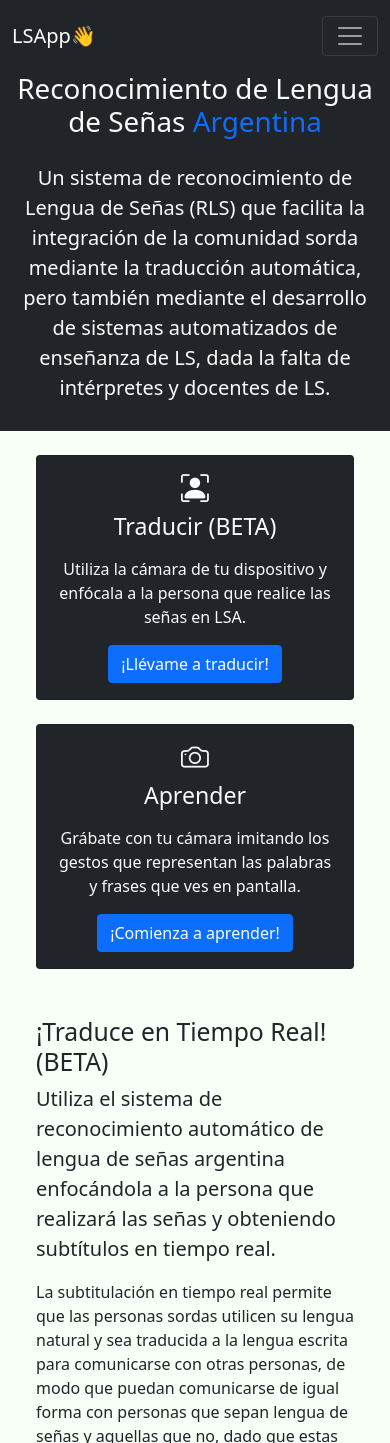
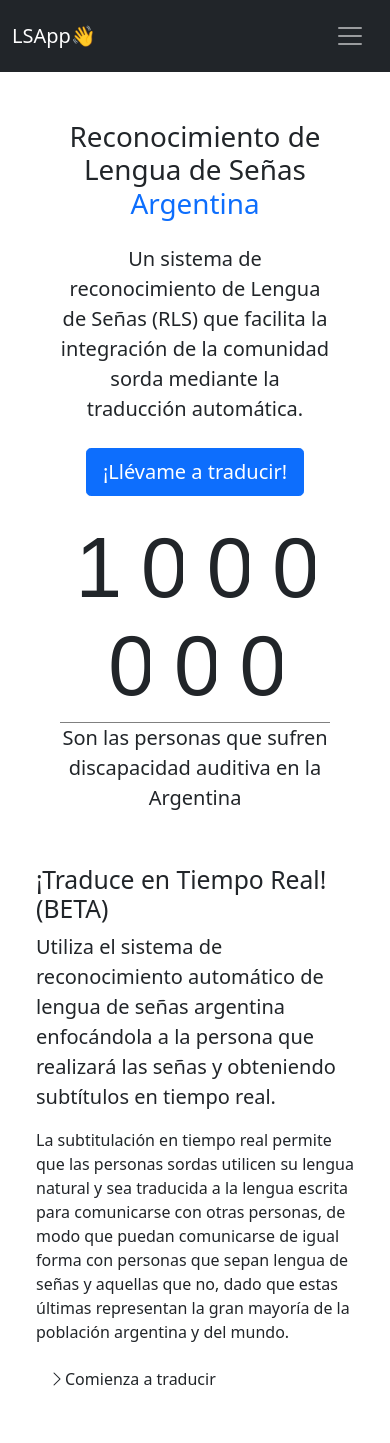
Before and after one commit to midusi/lsapp, a Flask app: template sign-language-app-src/templates/index.html in a window 390 px wide. Shown: the top 1443 px of the page. Run offline with Flask 2, Linux system fonts and the light colour scheme; the template is opened without the code that fills it, so the values that code supplies are empty; parts of the project's set-up code (start-up, migrations or seed data) failed here and were passed over; some libraries are stand-ins or nearby versions.

Commit message:
redesigned all the main page
added navbar styles to look more like an hamburger menu
removed unused js imports in faq.html
fixed toasts not overlapping some elements

```diff
--- a/sign-language-app-src/static/styles/style.css
+++ b/sign-language-app-src/static/styles/style.css
@@ -24,7 +24,6 @@ html {
 
 body {
   overflow: overlay;
-  background-color: #f7fff6;
 }
 
 .footer-link {
@@ -133,3 +132,83 @@ body {
   top: 5px;
   left: 10px;
 }
+
+.navbar-dark .navbar-toggler {
+  border-color: rgba(255,255,255,0);
+}
+
+.navbar-toggler:focus {
+  box-shadow: 0 0 0 0;
+}
+
+.toast-container {
+  z-index: 30;
+}
+
+.numbers {
+  font-family: 'Arial', sans-serif;
+  font-size: 10vh;
+  line-height: 1em;
+  text-align: center;
+  margin: 30px auto;
+  margin-bottom: 0px !important;
+  overflow: hidden;
+}
+.numbers__window {
+  display: inline-block;
+  overflow: hidden;
+  width: 0.5em;
+  height: 1em;
+}
+.numbers__window__digit {
+  font: inherit;
+  word-break: break-all;
+  display: block;
+  width: 0;
+  padding: 0 0.52em 0 0;
+  margin: 0 auto;
+  overflow: inherit;
+  animation: counting 0.4s steps(10) forwards infinite;
+}
+.numbers__window__digit::before {
+  content: attr(data-fake);
+  display: inline-block;
+  width: 100%;
+  height: auto;
+}
+.numbers__window__digit--1 {
+  animation-iteration-count: 3;
+}
+.numbers__window__digit--2 {
+  animation-iteration-count: 6;
+}
+.numbers__window__digit--3 {
+  animation-iteration-count: 9;
+}
+.numbers__window__digit--4 {
+  animation-iteration-count: 12;
+}
+.numbers__window__digit--5 {
+  animation-iteration-count: 15;
+}
+.numbers__window__digit--6 {
+  animation-iteration-count: 18;
+}
+.numbers__window__digit--7 {
+  animation-iteration-count: 21;
+}
+
+@keyframes counting {
+  100% {
+    transform: translate3d(0, -10em, 0);
+  }
+}
+
+.hr {
+  display: inline-block;
+}
+.hr:after {
+  content: '';
+  display: block;
+  border-top: 1px solid gray;
+}
--- a/sign-language-app-src/static/vue/Footer.js
+++ b/sign-language-app-src/static/vue/Footer.js
@@ -4,7 +4,7 @@ export default {
   },
   template: `
     <footer>
-    <div class="p-5 bg-dark text-white position-relative mt-auto">
+    <div class="p-4 bg-dark text-white position-relative mt-auto">
     <div class="container">
       <div class="row align-items-center">
         <div class="col-md-9 text-center text-xl-start">
--- a/sign-language-app-src/static/vue/Header.js
+++ b/sign-language-app-src/static/vue/Header.js
@@ -15,10 +15,7 @@ export default {
       <div class="collapse navbar-collapse" id="navmenu">
         <ul class="navbar-nav ms-auto">
           <li class="nav-item">
-            <a href="translate.html" class="nav-link active">Traduce (BETA)</a>
-          </li>
-          <li class="nav-item">
-            <a href="learn.html" class="nav-link">Aprende</a>
+            <a href="translate.html" class="nav-link">Traductor LSA</a>
           </li>
         </ul>
       </div>
--- a/sign-language-app-src/templates/faq.html
+++ b/sign-language-app-src/templates/faq.html
@@ -126,8 +126,6 @@
 
   <div id="footer"></div>
 
-  <script src="../static/js/main.js"></script>
-  <script src="https://code.jquery.com/jquery-3.6.0.slim.min.js"></script>
   <script>
     document.addEventListener("DOMContentLoaded", function(event) {
       var url = window.location.href;
--- a/sign-language-app-src/templates/index.html
+++ b/sign-language-app-src/templates/index.html
@@ -24,84 +24,60 @@
 
   <main>
   <!-- Showcase With Flex Classes -->
-  <section class="bg-dark text-light pt-0 p-lg-0 pt-lg-0 pb-1 text-center text-sm-start">
+  <section class="m-5 pt-0 p-lg-0 pt-lg-0 pb-1 text-center text-sm-start">
     <div class="container">
       <div class="d-sm-flex align-items-center justify-content-between">
         <div>
           <h1>Reconocimiento de Lengua de Señas <span class="text-primary">
             Argentina</span></h1>
             <p class="lead my-4">
-              Un sistema de reconocimiento de Lengua de Señas (RLS) que facilita la integración de la comunidad sorda mediante la traducción automática, pero también mediante el desarrollo de sistemas automatizados de enseñanza de LS, dada la falta de intérpretes y docentes de LS.
+              Un sistema de reconocimiento de Lengua de Señas (RLS) que facilita la integración de la comunidad sorda mediante la traducción automática.
             </p>
+            <a href="translate.html" class="btn btn-primary btn-lg">¡Llévame a traducir!</a>
         </div>
-
-        <div id="carouselExampleCaptions" class="carousel slide carousel-fade w-100 d-none d-lg-block" data-bs-ride="carousel">
-          <div class="carousel-indicators">
-            <button type="button" data-bs-target="#carouselExampleCaptions" data-bs-slide-to="0" class="active" aria-current="true" aria-label="Slide 1"></button>
-            <button type="button" data-bs-target="#carouselExampleCaptions" data-bs-slide-to="1" aria-label="Slide 2"></button>
-            <button type="button" data-bs-target="#carouselExampleCaptions" data-bs-slide-to="2" aria-label="Slide 3"></button>
-          </div>
-          <div class="carousel-inner">
-            <div class="carousel-item active">
-              <img src="../static/images/c3.png" class="d-block w-100" alt="...">
-            </div>
-            <div class="carousel-item">
-              <img src="../static/images/c2.png" class="d-block w-100" alt="...">
-            </div>
-            <div class="carousel-item">
-              <img src="../static/images/c1.png" class="d-block w-100" alt="...">
-            </div>
-          </div>
+        <div class="w-100 d-none d-lg-block">
+          <img src="../static/images/sl-vector.svg" alt="" class="img-fluid">
         </div>
       </div>
-    </div>
-  </section>
-
-  <!-- Boxes With Bootstrap Grid & Cards + (Bootstrap Icons) -->
-  <section class="p-4">
-    <div class="container">
-      <div class="row text-center g-4">
-        <div class="col-md">
-          <div class="card bg-dark text-light">
-            <div class="card-body text-center">
-              <div class="h1">
-                <i class="bi bi-person-bounding-box"></i>
-              </div>
-              <h3 class="card-title mb-3">
-                Traducir (BETA)
-              </h3>
-              <p class="card-text">
-                Utiliza la cámara de tu dispositivo y enfócala a la persona que realice las señas en LSA.
-              </p>
-              <a href="translate.html" class="btn btn-primary">¡Llévame a traducir!</a>
-            </div>
-          </div>
+      <div class="numbers">
+        <div class="hr">
+          <span class="numbers__window">
+            <span class="numbers__window__digit numbers__window__digit--1" data-fake="1642519073">1</span>
+          </span>
+          <span class="numbers__window">
+            <span class="numbers__window__digit numbers__window__digit--2" data-fake="0207186394">0</span>
+          </span>
+          <span class="numbers__window">
+            <span class="numbers__window__digit numbers__window__digit--3" data-fake="0395216407">0</span>
+          </span>
+          <span class="numbers__window">
+            <span class="numbers__window__digit numbers__window__digit--4" data-fake="0879849849">0</span>
+          </span>
+          <span class="numbers__window">
+            <span class="numbers__window__digit numbers__window__digit--5" data-fake="0646565654">0</span>
+          </span>
+          <span class="numbers__window">
+            <span class="numbers__window__digit numbers__window__digit--6" data-fake="0321654565">0</span>
+          </span>
+          <span class="numbers__window">
+            <span class="numbers__window__digit numbers__window__digit--7" data-fake="0546546544">0</span>
+          </span>
         </div>
-        <div class="col-md">
-          <div class="card bg-dark text-light">
-            <div class="card-body text-center">
-              <div class="h1">
-                <i class="bi bi-camera"></i>
-              </div>
-              <h3 class="card-title mb-3">
-                Aprender
-              </h3>
-              <p class="card-text">
-                Grábate con tu cámara imitando los gestos que representan las palabras y frases que ves en pantalla.
-              </p>
-              <a href="learn.html" class="btn btn-primary">¡Comienza a aprender!</a>
-            </div>
-          </div>
-        </div>
-      </div>
+     </div>
+     <div class="lead text-center">
+      Son las personas que sufren discapacidad auditiva en la Argentina
+     </div>
     </div>
   </section>
 
   <!-- Translate Section -->
-  <section id="translate" class="p-4">
+  <section id="translate" class="p-4 pt-0">
     <div class="container">
       <div class="row align-items-center justify-content-between">
-        <div class="col-md">
+        <div class="col-md p-5 order-2 order-md-1 text-center">
+          <img src="../static/images/gesto.gif" class="img-fluid w-75" alt="">
+        </div>
+        <div class="col-md order-1 order-md-2">
           <h2>¡Traduce en Tiempo Real! (BETA)</h2>
           <p class="lead">
             Utiliza el sistema de reconocimiento automático de lengua de señas argentina enfocándola a la persona que realizará las señas y obteniendo subtítulos en tiempo real.
@@ -113,38 +89,12 @@
             <i class="bi bi-chevron-right"></i>Comienza a traducir
           </a>
         </div>
-        <div class="col-md p-5">
-          <img src="../static/images/realtime.gif" class="img-fluid" alt="">
-        </div>
-      </div>
-    </div>
-  </section>
-
-  <!-- Learn Section -->
-  <section id="learn" class="p-4">
-    <div class="container">
-      <div class="row align-items-center justify-content-between">
-        <div class="col-md p-5 order-2 order-md-1 text-center">
-          <img src="../static/images/gesto.gif" class="img-fluid w-75" alt="">
-        </div>
-        <div class="col-md order-1 order-md-2">
-          <h2>Aprende LSA🤟</h2>
-          <p class="lead">
-            Utiliza tu cámara para grabar y subir un video al sistema de reconocimiento automático de lengua de señas argentina y obtén una devolución de qué tan bien la has hecho.
-          </p>
-          <p>
-            Aprende y mejora tu comunicación en lengua de señas practicando con los videos que se encuentran en nuestras bases de datos. Aumenta la cantidad y disponibilidad de intérpretes y docentes de lengua de señas estudiando con el sistema, el cual te brinda de una retroalimentación para que perfecciones tu aprendizaje de la lengua de señas argentina.
-          </p>
-          <a href="learn.html" class="btn btn-light.mt-3">
-            <i class="bi bi-chevron-right"></i>Empieza a aprender
-          </a>
-        </div>
       </div>
     </div>
   </section>
 
   <!-- How it Works Section -->
-  <section id="how-it-works" class="p-4">
+  <section id="how-it-works" class="p-4 mb-5">
     <div class="container">
       <div class="row align-items-center justify-content-between">
         <div class="col-md">
@@ -167,7 +117,6 @@
   </section>
   </main>
 
-  <!-- Footer -->
   <div id="footer"></div>
 
   <script src="https://cdn.jsdelivr.net/npm/bootstrap@5.1.3/dist/js/bootstrap.bundle.min.js" integrity="sha384-ka7Sk0Gln4gmtz2MlQnikT1wXgYsOg+OMhuP+IlRH9sENBO0LRn5q+8nbTov4+1p" crossorigin="anonymous"></script>
```
Also changed, not shown: sign-language-app-src/templates/learn.html (deleted, +0 -165 lines), sign-language-app-src/static/images/c1.png (deleted), sign-language-app-src/static/images/c2.png (deleted), sign-language-app-src/static/images/c3.png (deleted), sign-language-app-src/static/images/sl-vector.svg (added).
